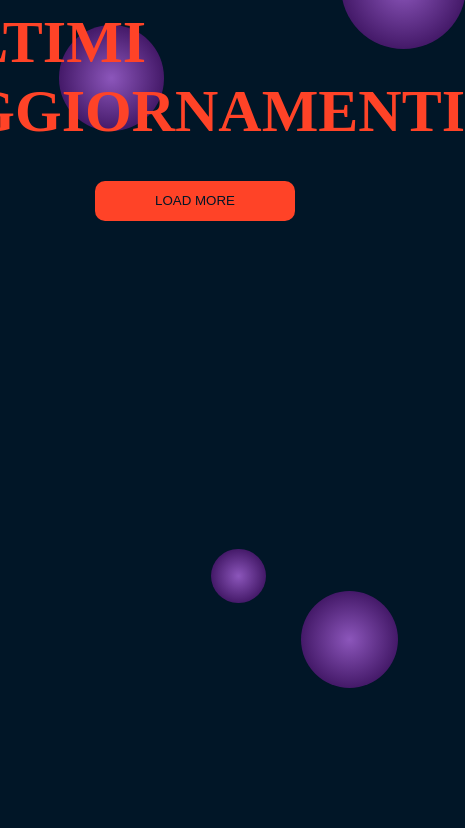
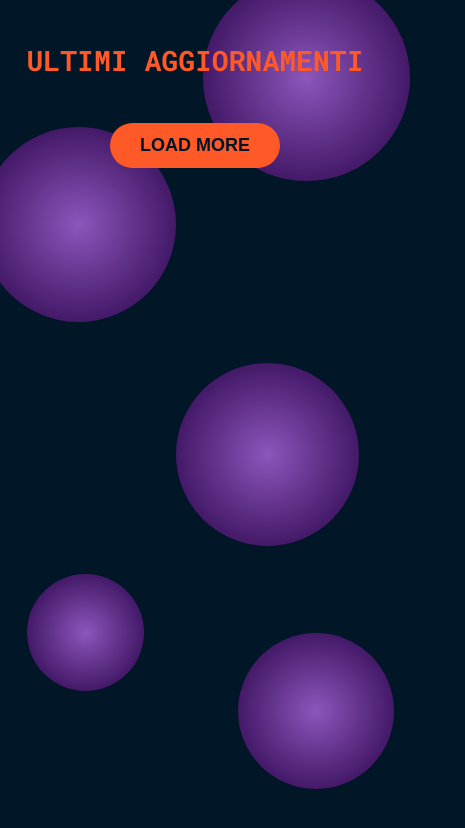
Before and after one commit to Ale-Doa/Javascript-advance, a plain HTML site: page index.html in a window 390 px wide. Shown: the whole page, 465 px wide, since content can reach past the window. Drawn offline with Linux system fonts and the light colour scheme; no server answers.

Commit message:
sistemato stile

```diff
--- a/assets/js/script.js
+++ b/assets/js/script.js
@@ -18,7 +18,7 @@ async function fetchNewsItem(id) {
 function createArticle(newsItem) {
     const article = document.createElement('a');
     article.className = 'article';
-    article.target = '_blunk';
+    article.target = '_blank';
     article.href = newsItem.url;
 
     const title = document.createElement('h2');
@@ -40,6 +40,40 @@ function createArticle(newsItem) {
     return article;
 };
 
+function resizeArticlesText() {
+    const articles = document.querySelector('.article');
+    const titles = document.querySelectorAll('.title');
+    const dates = document.querySelectorAll('.date');
+    const authors = document.querySelectorAll('.author');
+    const articleHeight = articles.offsetHeight;
+
+    titles.forEach(title => {
+        title.style.fontSize = (articleHeight * 0.33) + 'px';
+    });
+
+    dates.forEach(date => {
+        date.style.fontSize = (articleHeight * 0.15) + 'px';
+    });
+
+    authors.forEach(author => {
+        author.style.fontSize = (articleHeight * 0.15) + 'px';
+    });
+
+    if(articles.offsetWidth < 790) {
+        titles.forEach(title => {
+            title.style.fontSize = (articleHeight * 0.30) + 'px';
+        });
+
+        dates.forEach(date => {
+            date.style.fontSize = (articleHeight * 0.10) + 'px';
+        });
+
+        authors.forEach(author => {
+            author.style.fontSize = (articleHeight * 0.10) + 'px';
+        });
+    };
+};
+
 async function loadArticle() {
     const lastArticle = currentArticle + newsPerLoad;
     const newsElement = newsId.slice(currentArticle, lastArticle);
@@ -52,8 +86,11 @@ async function loadArticle() {
 
     currentArticle = lastArticle;
 
+    resizeArticlesText();
+    window.addEventListener('resize', resizeArticlesText);
+
     if(currentArticle >= newsId.length) {
-        loadButton.style.display = 'none';
+        loadButton.textContent = 'NO MORE ARTICLE TO LOAD';
     };
 };
 
--- a/assets/scss/_article.scss
+++ b/assets/scss/_article.scss
@@ -1,5 +1,5 @@
 .news {
-    margin: 4% 13% 5% 13%;
+    margin: 4% 13% 5% 10%;
     border-radius: 25px;
     overflow: auto;
     max-height: 61vh;
@@ -15,8 +15,8 @@
     border-top: 1px solid rgba(255, 255, 255, 0.4);
     border-left: 1px solid rgba(255, 255, 255, 0.3);
 
-    height: 150px;
-    margin: 10px 0 0 0;
+    height: 16vh;
+    margin: 1vh 0 0 0;
     padding: 10px 10px;
 
     text-align: left;
@@ -25,10 +25,9 @@
 
 .title {
     position: absolute;
-    top: 10px;
-    left: 10px;
+    top: 7%;
+    left: 1.5%;
 
-    font-size: 40px;
     max-width: 97%;
     white-space: nowrap;
     overflow: hidden;
@@ -37,17 +36,14 @@
 
 .date {
     position: absolute;
-    top: 120px;
-    right: 5px;
+    bottom: 7%;
+    right: 1.5%;
 
     text-align: right;
-    margin-right: 7px;
 }
 
 .author {
     position: absolute;
-    top: 117px;
-    left: 10px;
-
-    font-size: 20px;
+    bottom: 7%;
+    left: 1.5%;
 }
--- a/assets/scss/_bubble.scss
+++ b/assets/scss/_bubble.scss
@@ -6,31 +6,31 @@
 }
 
 .bubble-1 {
-    top: 3vh;
-    left: 7vh;
+    top: 3%;
+    left: 3%;
     width: 27%;
 }
 
 .bubble-2 {
-    top: 40vh;
-    left: 85vh;
+    top: 40%;
+    left: 44%;
     width: 17%;
 }
 
 .bubble-3 {
-    top: -9vh;
-    right: -9vh;
+    top: -9%;
+    right: -5%;
     width: 32%;
 }
 
 .bubble-4 {
-    top: 65vh;
-    left: 25vh;
+    top: 68%;
+    left: 10%;
     width: 14%;
 }
 
 .bubble-5 {
-    top: 70vh;
-    right: -1vh;
+    top: 70%;
+    right: 5%;
     width: 25%;
 }
--- /dev/null
+++ b/assets/scss/_media-query.scss
@@ -0,0 +1,87 @@
+@media screen and (orientation: portrait) {
+  .news {
+    max-height: 75vh;
+  }
+
+  .bubble-1 {
+    top: 3%;
+    left: 3%;
+    width: 40%;
+  }
+
+  .bubble-2 {
+    top: 35%;
+    left: 46%;
+    width: 35%;
+  }
+
+  .bubble-3 {
+    top: -9%;
+    right: -5%;
+    width: 37%;
+  }
+
+  .bubble-4 {
+    top: 70%;
+    left: 8%;
+    width: 27%;
+  }
+
+  .bubble-5 {
+    top: 75%;
+    right: 1%;
+    width: 35%;
+  }
+}
+
+@media screen and (max-width: 500px) {
+  .article {
+    max-height: 10vh;
+  }
+
+  .header-title {
+    font-size: 7.2vw;
+    margin: 5vh 0 1vh 0;
+  }
+
+  .load-button {
+    width: 170px;
+    height: 45px;
+    font-size: 18px;
+    margin: 2vh auto 2vh auto;
+  }
+
+  .news {
+    max-height: 77vh;
+  }
+
+  .bubble-1 {
+    top: 15%;
+    left: -5%;
+    width: 50%;
+  }
+
+  .bubble-2 {
+    top: 43%;
+    left: 45%;
+    width: 47%;
+  }
+
+  .bubble-3 {
+    top: -3%;
+    right: -5%;
+    width: 53%;
+  }
+
+  .bubble-4 {
+    top: 68%;
+    left: 7%;
+    width: 30%;
+  }
+
+  .bubble-5 {
+    top: 75%;
+    right: -1%;
+    width: 40%;
+  }
+}
--- a/assets/scss/style.scss
+++ b/assets/scss/style.scss
@@ -1,7 +1,8 @@
-$title: #ff4327;
+$title: #ff5927;
+$button: #ff5927;
 $paragraph: #FFD3CD;
 $back-grond: #011627;
-$article-back-ground: #ffd3cd0c;
+$article-back-ground: #ffffff05;
 $bubbles-dark: #260046;
 $bubble-light: #8c56bb;
 
@@ -13,8 +14,8 @@ $bubble-light: #8c56bb;
 
 body {
     background-color: $back-grond;
-    height: 100vh;
-    overflow: auto;
+    -ms-overflow-style: none;
+    font-family: "Roboto Mono", monospace, Arial, Helvetica, sans-serif;
 }
 
 header {
@@ -22,13 +23,13 @@ header {
     justify-content: center;
     align-items: center;
     width: 100%;
+}
 
-    h1 {
-        margin: 2% 0 0 0;
-        color: $title;
-        font-size: 60px;
-        z-index: 5;
-    }
+.header-title {
+    margin: 2% 0 0 0;
+    color: $title;
+    font-size: 6vw;
+    z-index: 5;
 }
 
 ::-webkit-scrollbar {
@@ -39,23 +40,25 @@ html {
     scrollbar-width: none;
 }
 
-body {
-    -ms-overflow-style: none;
-}
-
 .load-button {
     display: block;
-    background-color: $title;
+    position: relative;
+    background-color: $button;
     color: $back-grond;
     border: none;
-    border-radius: 10px;
+    border-radius: 60px;
     cursor: pointer;
+    z-index: 5;
+    font-size: 25px;
+    font-weight: bold;
 
     margin: 0 auto;
-    width: 200px;
-    height: 40px;
+    width: 300px;
+    height: 85px;
 }
 
 @import "_bubble.scss";
 
 @import "_article.scss";
+
+@import "_media-query.scss";
--- a/index.html
+++ b/index.html
@@ -4,11 +4,17 @@
     <meta charset="UTF-8" />
     <meta name="viewport" content="width=device-width, initial-scale=1.0" />
     <link rel="stylesheet" href="assets/css/style.css" />
+    <link rel="preconnect" href="https://fonts.googleapis.com" />
+    <link rel="preconnect" href="https://fonts.gstatic.com" crossorigin />
+    <link
+      href="https://fonts.googleapis.com/css2?family=Roboto+Mono:ital,wght@0,100..700;1,100..700&display=swap"
+      rel="stylesheet"
+    />
     <title>NewsTech</title>
   </head>
   <body>
     <header>
-      <h1>ULTIMI AGGIORNAMENTI</h1>
+      <h1 class="header-title">ULTIMI AGGIORNAMENTI</h1>
     </header>
 
     <main>
```
Also changed, not shown: assets/css/style.css.
